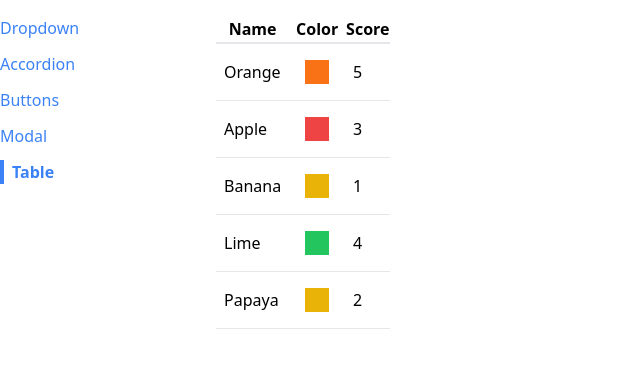
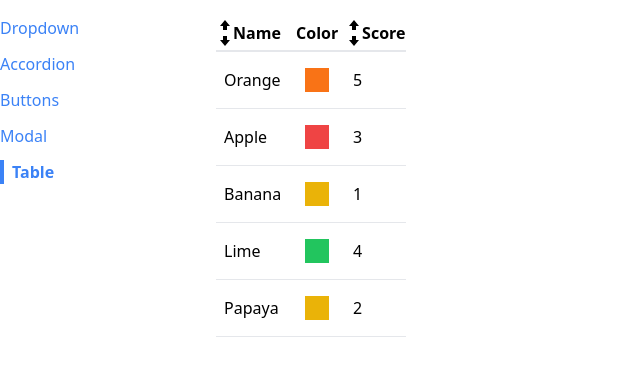
Before and after one commit to ankitsrivastava0103/comps, a React (Create React App) app: page /table in a window 1280 px wide. Shown: the top 376 px of the page, without its empty margins (0-640 px from the left). Built offline with nearby package versions, Linux system fonts and the light colour scheme.

Commit message:
Adding Sortable Table

```diff
--- /dev/null
+++ b/src/components/SortableTable.js
@@ -0,0 +1,100 @@
+import { useState } from "react";
+import Table from "./Table";
+import { GoArrowDown, GoArrowUp } from "react-icons/go";
+
+const SortableTable = (props) => {
+  const [sortOrder, setSortOrder] = useState(null);
+  const [sortBy, setSortBy] = useState(null);
+
+  const { config, data } = props;
+
+  const handleHeaderClick = (label) => {
+    if (sortBy && label !== sortBy) {
+      setSortOrder("asc");
+      setSortBy(label);
+      return;
+    }
+    if (sortOrder === null) {
+      setSortOrder("asc");
+      setSortBy(label);
+    } else if (sortOrder === "asc") {
+      setSortOrder("desc");
+      setSortBy(label);
+    } else if (sortOrder === "desc") {
+      setSortOrder(null);
+      setSortBy(null);
+    }
+  };
+
+  const updatedConfig = config.map((column) => {
+    if (!column.sortValue) {
+      return column;
+    }
+    return {
+      ...column,
+      header: () => (
+        <th
+          className="cursor-pointer hover:bg-gray-100"
+          onClick={() => handleHeaderClick(column.label)}
+        >
+          <div className="flex items-center">
+            {getIcons(column.label, sortBy, sortOrder)}
+            {column.label}
+          </div>
+        </th>
+      ),
+    };
+  });
+
+  let sortedData = data;
+  if (sortOrder && sortBy) {
+    const { sortValue } = config.find((column) => column.label === sortBy);
+    sortedData = [...data].sort((a, b) => {
+      const valueA = sortValue(a);
+      const valueB = sortValue(b);
+
+      const reverseOrder = sortOrder === "asc" ? 1 : -1;
+
+      if (typeof valueA === "string") {
+        return valueA.localeCompare(valueB) * reverseOrder;
+      } else {
+        return (valueA - valueB) * reverseOrder;
+      }
+    });
+  }
+
+  return <Table {...props} config={updatedConfig} data={sortedData} />;
+};
+
+const getIcons = (label, sortBy, sortOrder) => {
+  if (label !== sortBy) {
+    return (
+      <div>
+        <GoArrowUp />
+        <GoArrowDown />
+      </div>
+    );
+  }
+  if (sortOrder === null) {
+    return (
+      <div>
+        <GoArrowUp />
+        <GoArrowDown />
+      </div>
+    );
+  } else if (sortOrder === "asc") {
+    return (
+      <div>
+        <GoArrowUp />
+      </div>
+    );
+  } else if (sortOrder === "desc") {
+    return (
+      <div>
+        <GoArrowDown />
+      </div>
+    );
+  }
+};
+
+export default SortableTable;
--- a/src/components/Table.js
+++ b/src/components/Table.js
@@ -1,5 +1,10 @@
+import { Fragment } from "react";
+
 const Table = ({ data, config, keyFn }) => {
   const renderedHeaders = config.map((column) => {
+    if (column.header) {
+      return <Fragment key={column.label}>{column.header()}</Fragment>;
+    }
     return <th key={column.label}>{column.label}</th>;
   });
 
--- a/src/pages/TablePage.js
+++ b/src/pages/TablePage.js
@@ -1,4 +1,4 @@
-import Table from "../components/Table";
+import SortableTable from "../components/SortableTable";
 
 const TablePage = () => {
   const data = [
@@ -10,12 +10,20 @@ const TablePage = () => {
   ];
 
   const config = [
-    { label: "Name", render: (fruit) => fruit.name },
+    {
+      label: "Name",
+      render: (fruit) => fruit.name,
+      sortValue: (fruit) => fruit.name,
+    },
     {
       label: "Color",
       render: (fruit) => <div className={`p-3 m-2 ${fruit.color}`}></div>,
     },
-    { label: "Score", render: (fruit) => fruit.score },
+    {
+      label: "Score",
+      render: (fruit) => fruit.score,
+      sortValue: (fruit) => fruit.score,
+    },
   ];
 
   const keyFn = (fruit) => {
@@ -23,7 +31,7 @@ const TablePage = () => {
   };
   return (
     <div>
-      <Table data={data} config={config} keyFn={keyFn} />
+      <SortableTable data={data} config={config} keyFn={keyFn} />
     </div>
   );
 };
```
